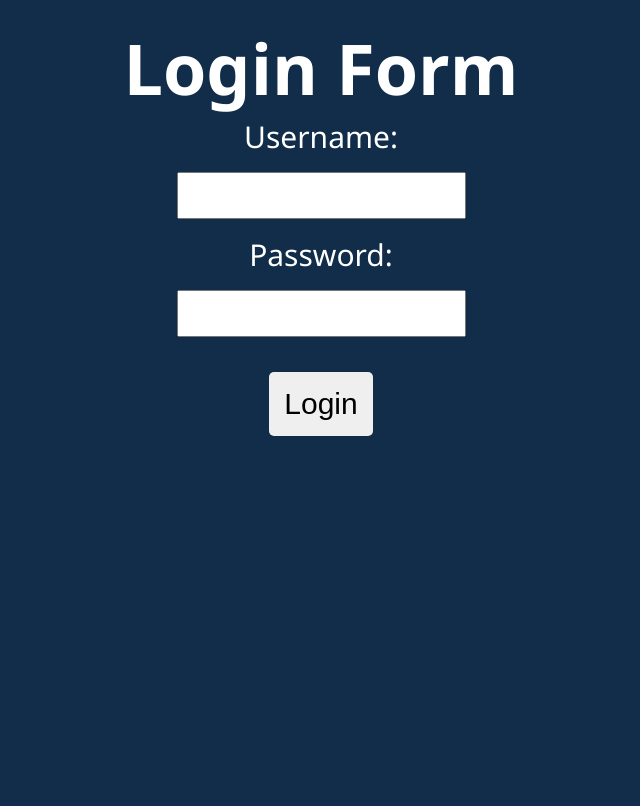
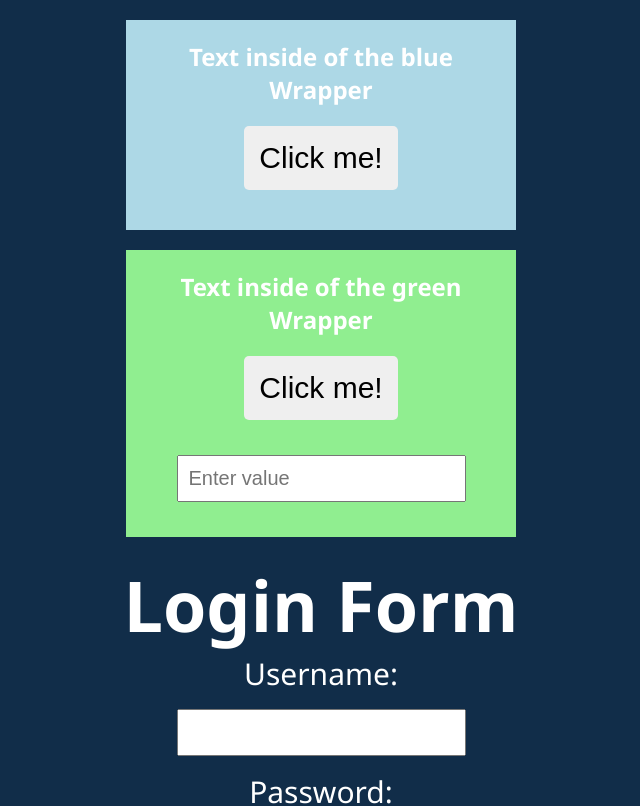
Before and after one commit to beginnerunidue/99-template, a React (Create React App) app: page / in a window 1280 px wide. Shown: the top 806 px of the page, without its empty margins (319-959 px from the left). Built offline with nearby package versions, Linux system fonts and the light colour scheme.

Commit message:
Section 23 Completed

```diff
--- a/src/App.js
+++ b/src/App.js
@@ -1,10 +1,20 @@
 import "./App.css";
 
+import Wrapper from "./components/Wrapper";
 import Login from "./components/Login";
 
 function App() {
   return (
     <div className="App">
+      <Wrapper color="lightblue">
+        <h2>Text inside of the blue Wrapper</h2>
+        <button>Click me!</button>
+      </Wrapper>
+      <Wrapper color="lightgreen">
+        <h2>Text inside of the green Wrapper</h2>
+        <button>Click me!</button>
+        <input type="text" placeholder="Enter value" />
+      </Wrapper>
       <Login />
     </div>
   );
--- /dev/null
+++ b/src/components/Wrapper.js
@@ -0,0 +1,14 @@
+function Wrapper(props) {
+  // console.log(props);
+
+  const style = {
+    backgroundColor: props.color,
+    width: "350px",
+    padding: "20px",
+    margin: "20px auto",
+  };
+
+  return <div style={style}>{props.children}</div>;
+}
+
+export default Wrapper;
```
